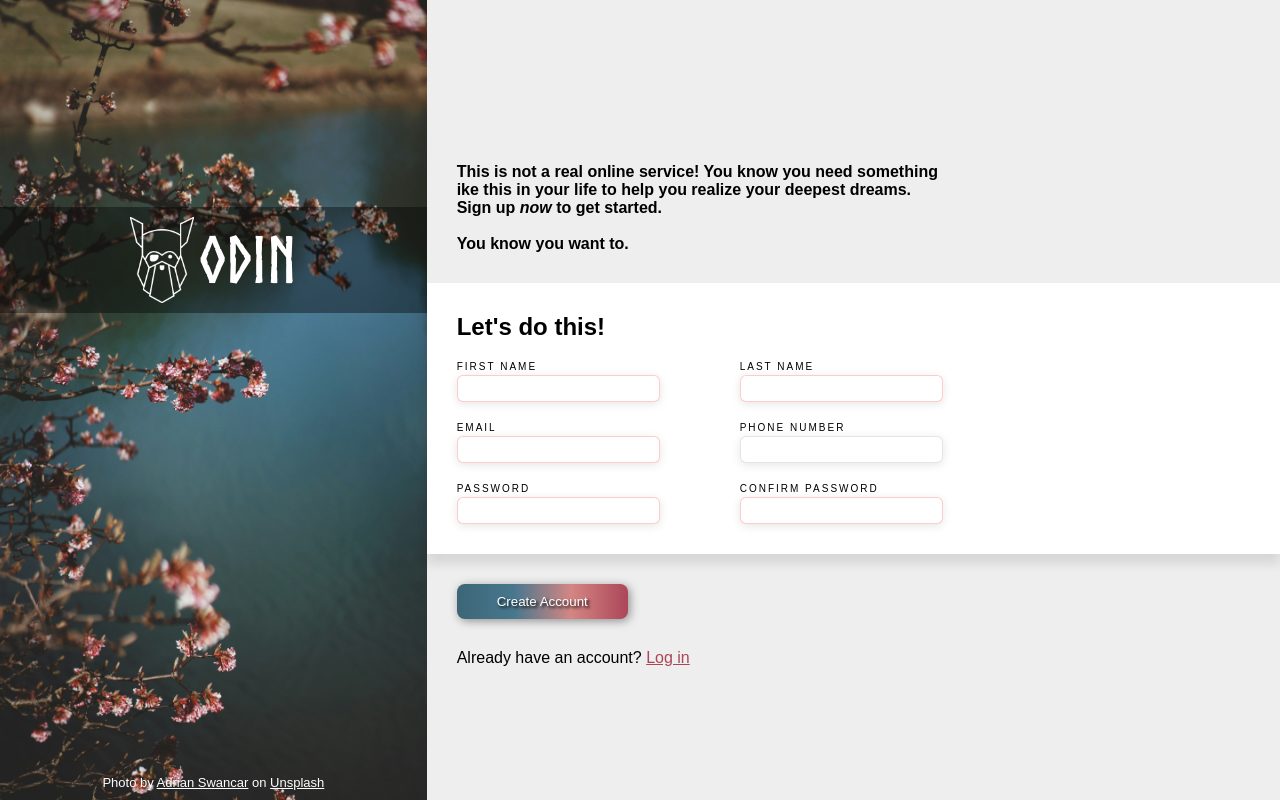
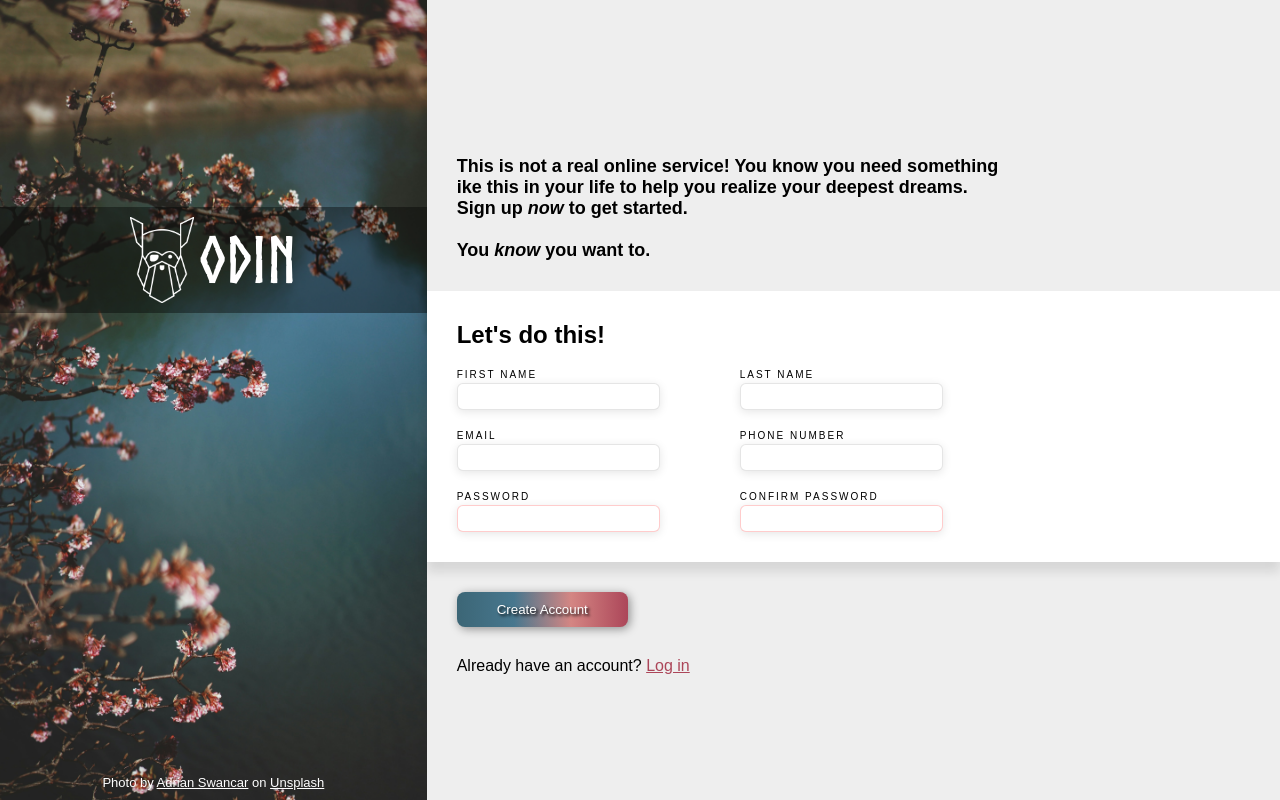
Before and after one commit to mahdi-shouib/odin-sign-up-form, a plain HTML site: page index.html in a window 1280 px wide. Drawn offline with Linux system fonts and the light colour scheme.

Commit message:
Add final styling

```diff
--- a/index.html
+++ b/index.html
@@ -33,7 +33,7 @@
                     ike this in your life to help you realize your deepest dreams. <br>
                     Sign up <em>now</em> to get started. <br>
                     <br>
-                    You know you want to.
+                    You <em>know</em> you want to.
                 </p>
                 <form action="">
                     <div id="form-container">
@@ -55,7 +55,7 @@
                             </div>
                             <div>
                                 <label for="phone-number">PHONE NUMBER</label>
-                                <input type="tel" pattern="[0-9]{10}" name="phone_number" id="phone-number">
+                                <input type="tel" pattern="[0-9]{10}" title="(10 Digits)" name="phone_number" id="phone-number">
                             </div>
                         </div>
                         <div class="form-group">
--- a/style.css
+++ b/style.css
@@ -83,6 +83,7 @@
 
     p {
         padding: 30px;
+        font-size: 18px;
         font-weight: bold;
     }
 
@@ -103,7 +104,7 @@
         border: 1px solid rgba(0, 0, 0, 0.1);
     }
 
-    input:invalid {
+    input[type="password"]:invalid {
         border: 1px solid rgba(255, 0, 0, 0.2);
     }
 
```
